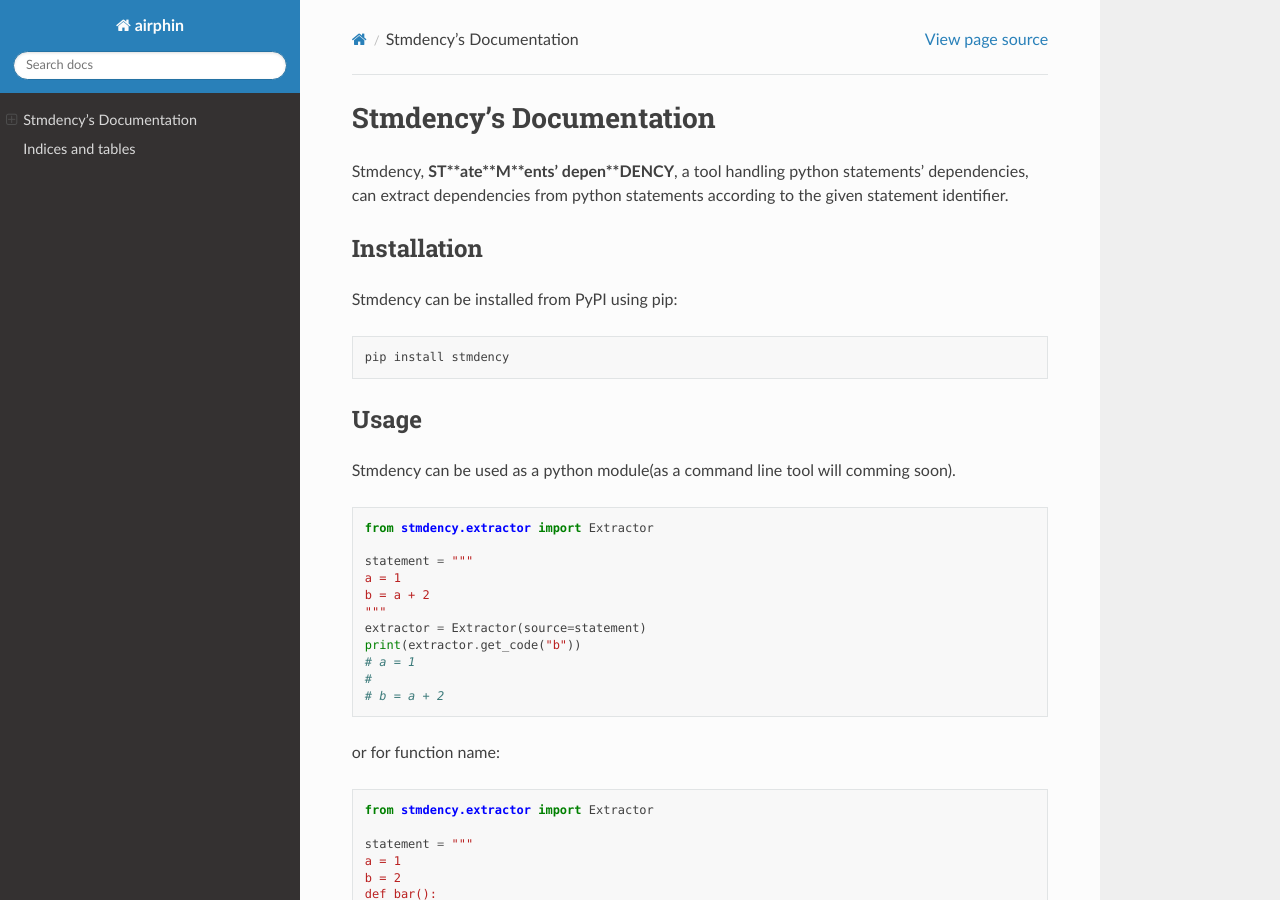
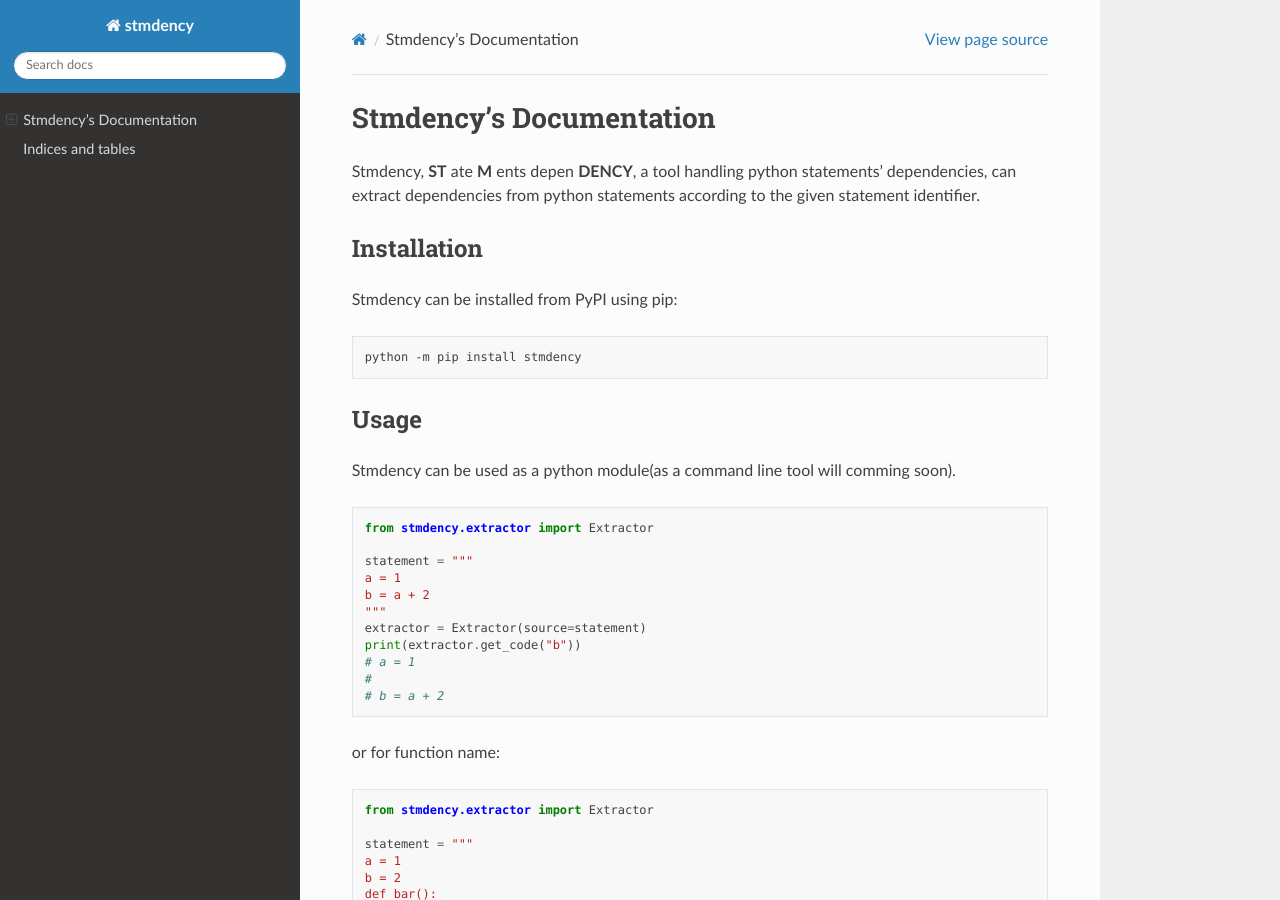
Before and after one commit to zhongjiajie/stmdency, a Sphinx documentation site: the page built from docs/index.rst, in a window 1280 px wide and 900 px high. Built offline with Sphinx 7.4.7 and the Read the Docs theme 2.0.0, drawn with Linux system fonts in a browser that asks for light colours; the version number could not be read and is left out.

```diff
--- a/docs/conf.py
+++ b/docs/conf.py
@@ -11,9 +11,9 @@ import sys
 
 sys.path.insert(0, os.path.abspath(os.path.join("..", "src")))
 
-from airphin import __version__  # noqa
+from stmdency import __version__  # noqa
 
-project = "airphin"
+project = "stmdency"
 copyright = "2022, Jay Chung"
 author = "Jay Chung"
 release = __version__
--- a/docs/index.rst
+++ b/docs/index.rst
@@ -4,9 +4,9 @@
    contain the root `toctree` directive.
 
 Stmdency's Documentation
-=======================
+========================
 
-Stmdency, **ST**ate**M**ents' depen**DENCY**, a tool handling python statements' dependencies, can
+Stmdency, **ST** ate **M** ents depen **DENCY**, a tool handling python statements' dependencies, can
 extract dependencies from python statements according to the given statement identifier.
 
 Installation
@@ -16,7 +16,7 @@ Stmdency can be installed from PyPI using pip:
 
 .. code-block:: bash
 
-   pip install stmdency
+   python -m pip install stmdency
 
 Usage
 -----
```
